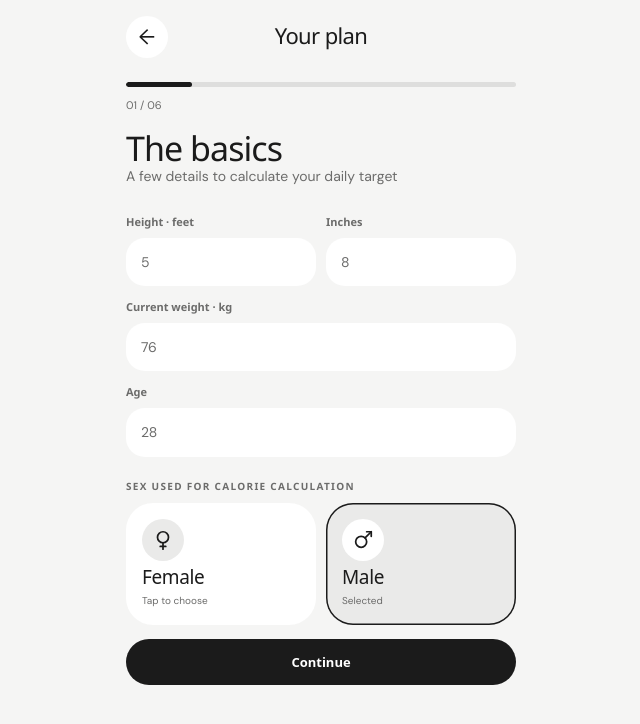
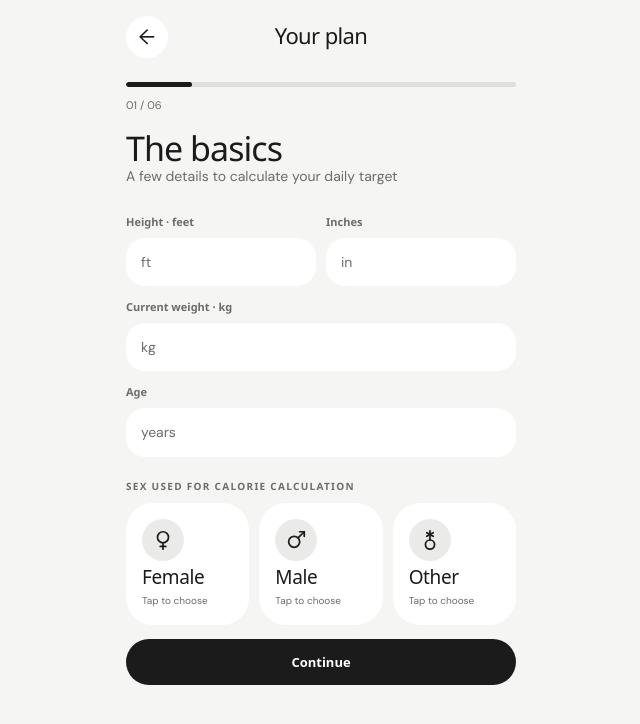
Before and after one commit to Abhishhhhh/spork, a React (Vite) app: page /onboarding/basics in a window 1280 px wide. Shown: the top 724 px of the page, without its empty margins (319-959 px from the left). Built offline with nearby package versions, Linux system fonts and the light colour scheme; no server answers; a web font is replaced by a local one.

Commit message:
fix: basics — neutral hints, Other option, must choose; protein uses target (4/8)

```diff
--- a/src/screens/onboarding/Activity.tsx
+++ b/src/screens/onboarding/Activity.tsx
@@ -57,7 +57,7 @@ export default function Activity() {
   const rawGoal    = computePacedGoal(tdee, store.goalType, store.pace)
   const calorieGoal = clampCalorieGoal(rawGoal, store.sex)
   const wasClamped  = !isSafeCalorieGoal(rawGoal, store.sex)
-  const proteinGoal = suggestProteinGoal(store.weightKg, store.goalType)
+  const proteinGoal = suggestProteinGoal(store.weightKg, store.goalType, store.targetWeightKg)
 
   function handleContinue() {
     store.setActivity({
--- a/src/screens/onboarding/Basics.tsx
+++ b/src/screens/onboarding/Basics.tsx
@@ -5,11 +5,12 @@ import { OnboardingProgress } from '../../components/OnboardingProgress'
 import { TopBar } from '../../components/TopBar'
 import { OptionIcon, type IconName } from '../../components/OptionIcon'
 
-type Sex = 'male' | 'female'
+type Sex = 'male' | 'female' | 'other'
 
 const SEX_OPTIONS: { value: Sex; icon: IconName; label: string }[] = [
   { value: 'female', icon: 'female', label: 'Female' },
   { value: 'male',   icon: 'male', label: 'Male' },
+  { value: 'other',  icon: 'sex_other', label: 'Other' },
 ]
 
 export default function Basics() {
@@ -27,7 +28,8 @@ export default function Basics() {
   )
   const [weightKg, setWeightKg]   = useState(store.weightKg ? String(store.weightKg) : '')
   const [age, setAge]             = useState(store.age ? String(store.age) : '')
-  const [sex, setSex]             = useState<Sex>(store.sex)
+  // Nothing pre-selected on a first visit; coming back restores the earlier choice.
+  const [sex, setSex]             = useState<Sex | null>(store.heightCm ? store.sex : null)
   const [error, setError]         = useState<string | null>(null)
 
   function handleSubmit(e: FormEvent) {
@@ -41,6 +43,7 @@ export default function Basics() {
     if (ins < 0 || ins > 11)          { setError('Inches must be 0–11.'); return }
     if (!wt || wt < 30 || wt > 300)   { setError('Enter weight in kg (30–300).'); return }
     if (!ag || ag < 10 || ag > 100)   { setError('Enter a valid age (10–100).'); return }
+    if (!sex)                         { setError('Choose Female, Male or Other.'); return }
 
     setError(null)
     const heightCm = (ft * 12 + ins) * 2.54
@@ -61,31 +64,31 @@ export default function Basics() {
         <div className="inline-fields">
           <div className="field">
             <label htmlFor="ht-ft">Height · feet</label>
-            <input id="ht-ft" inputMode="numeric" placeholder="5"
+            <input id="ht-ft" inputMode="numeric" placeholder="ft"
               value={heightFt} onChange={(e) => setHeightFt(e.target.value)} />
           </div>
           <div className="field">
             <label htmlFor="ht-in">Inches</label>
-            <input id="ht-in" inputMode="numeric" placeholder="8"
+            <input id="ht-in" inputMode="numeric" placeholder="in"
               value={heightIn} onChange={(e) => setHeightIn(e.target.value)} />
           </div>
         </div>
 
         <div className="field">
           <label htmlFor="wt">Current weight · kg</label>
-          <input id="wt" inputMode="decimal" placeholder="76"
+          <input id="wt" inputMode="decimal" placeholder="kg"
             value={weightKg} onChange={(e) => setWeightKg(e.target.value)} />
         </div>
 
         <div className="field">
           <label htmlFor="age">Age</label>
-          <input id="age" inputMode="numeric" placeholder="28"
+          <input id="age" inputMode="numeric" placeholder="years"
             value={age} onChange={(e) => setAge(e.target.value)} />
         </div>
 
         <div className="section">
           <span className="caps">Sex used for calorie calculation</span>
-          <div className="tile-grid">
+          <div className="tile-grid three">
             {SEX_OPTIONS.map((opt) => (
               <button key={opt.value} type="button" onClick={() => setSex(opt.value)}
                 className={`tile ${sex === opt.value ? 'sel' : ''}`} aria-pressed={sex === opt.value}>
```
